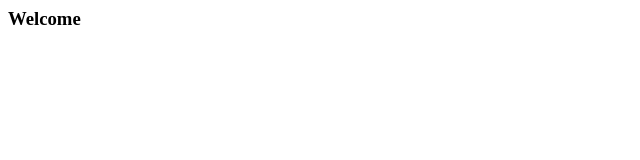
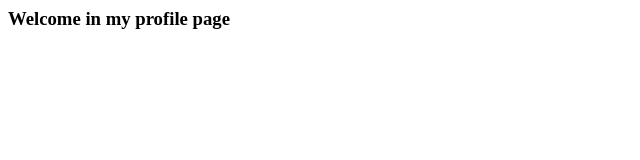
Before and after one commit to ElsayedAli/ElsayedAli.github.io, a plain HTML site: page index.html in a window 1280 px wide. Shown: the whole page, without its empty margins (0-640 px from the left). Drawn offline with Linux system fonts and the light colour scheme.

Commit message:
Update index.html

```diff
--- a/index.html
+++ b/index.html
@@ -3,6 +3,6 @@
 <title>Test </title>
 </head>
 <body>
-<h3>Welcome</h3>
+<h3>Welcome in my profile page</h3>
 </body>
 </html>
```
